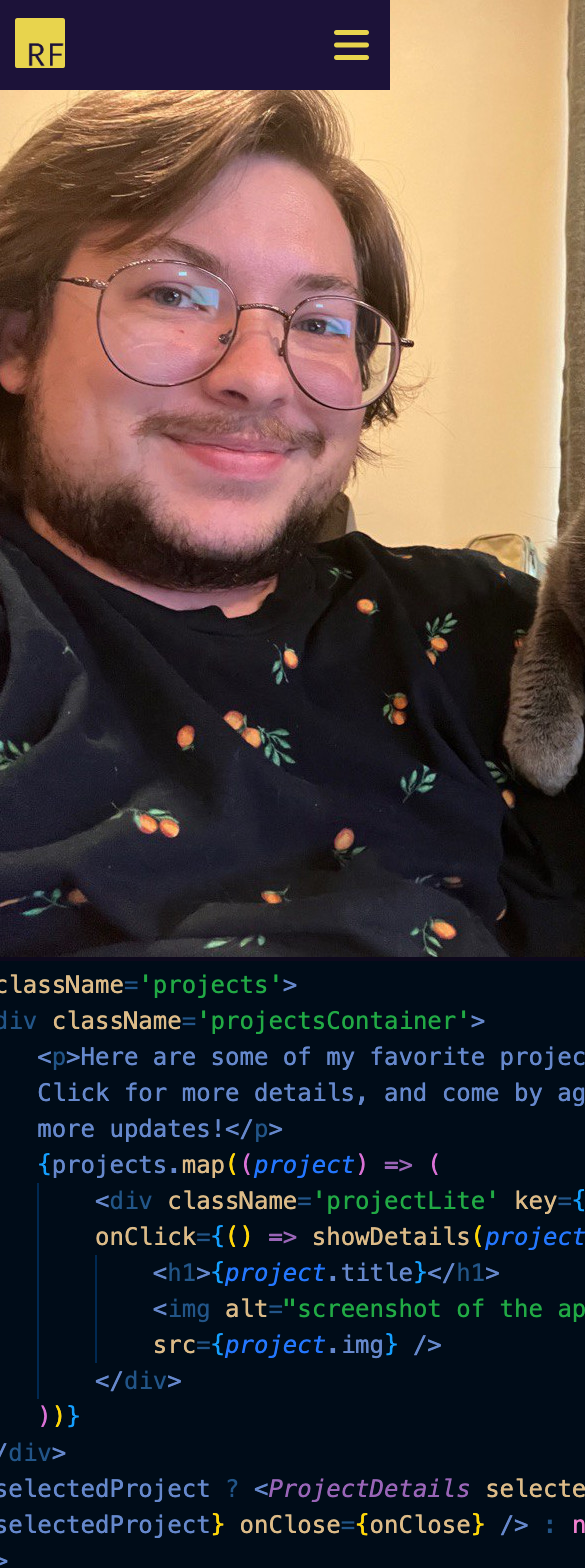
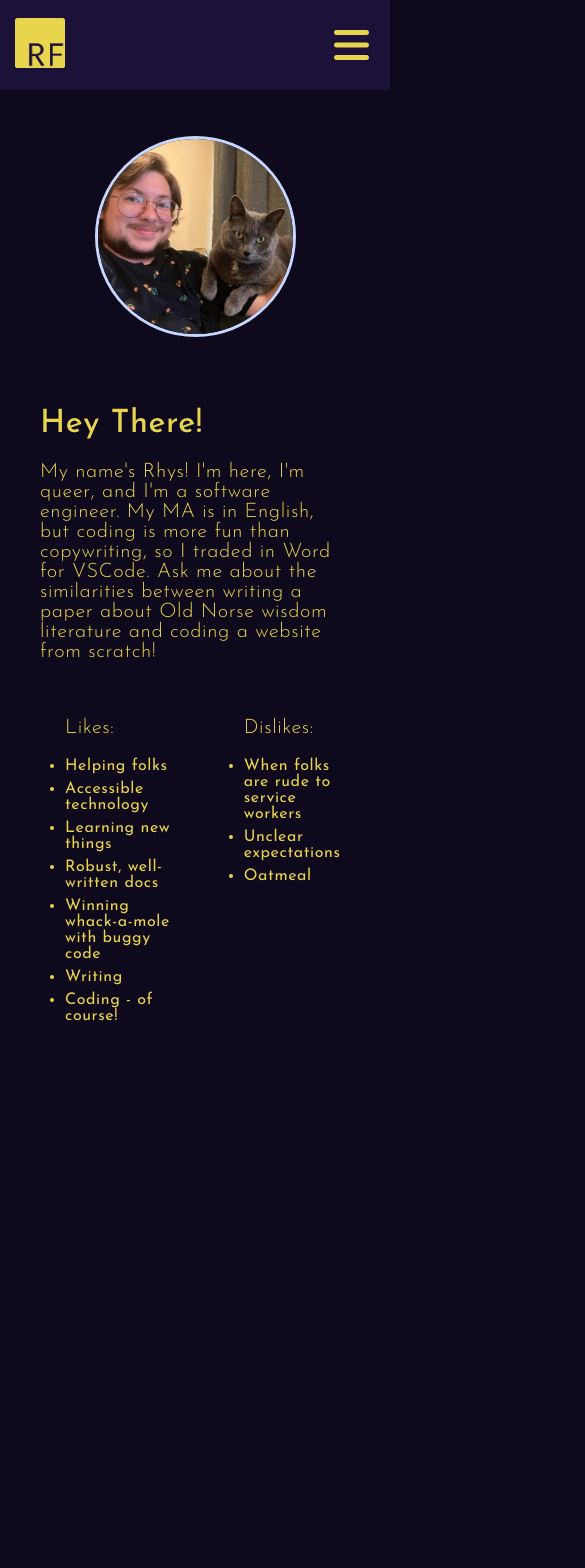
Before and after one commit to rhysrfrazier/Portfolio, a React (Vite) app: page / in a window 390 px wide. Shown: the top 1568 px of the page, 585 px wide, since content can reach past the window. After the commit the page ends 1047 px from the top, so only its background shows below. Built offline with nearby package versions, Linux system fonts and the light colour scheme.

Commit message:
redid about section (mobile)

```diff
--- a/src/App.css
+++ b/src/App.css
@@ -10,6 +10,15 @@ body {
   letter-spacing: .6px;
 
   color: #e8d44d;
+}
+
+body p {
+  font-size: 20px;
+  font-weight: 300;
+}
+
+body h1 {
+  font-weight: 500;
 }
 
 body a {
@@ -70,6 +79,8 @@ a {
   flex-direction: column;
   justify-content: space-evenly;
   align-items: center;
+
+  background-color:#1c1239
 }
 
 .burgerMenu a {
@@ -82,6 +93,62 @@ a {
 .lastBurgerLink {
   border-bottom: 0
 }
+
+/* About */
+
+.aboutSection {
+  background-color: #0e091c;
+  margin: 120px 0 0 0;
+}
+
+.insidePics {
+  display: flex;
+  justify-content: center;
+}
+
+.aboutOne {
+  width: 50%;
+  border-radius: 50%;
+  border: 3px solid #c6d8ff;
+  margin: 16px 0 50px 0;
+}
+
+/* Don't show the extra two pictures on mobile */
+
+.aboutTwo {
+  display: none;
+}
+
+.aboutThree {
+  display: none;
+}
+
+/* About text section */
+
+.heyThere {
+  margin: 0 40px 50px 40px;
+}
+
+.likesnDislikes {
+  display: flex;
+  justify-content: space-between;
+}
+
+.likes {
+  /* border: 1px solid red; */
+  padding: 0 20px 0 25px;
+}
+
+.dislikes {
+  /* border: 1px solid red; */
+  padding: 0 0 0 50px;
+}
+
+.likes li,
+.dislikes li {
+  margin-bottom: 7px;
+}
+
 
 /* Nav and body and universal
 
--- a/src/components/About.jsx
+++ b/src/components/About.jsx
@@ -11,7 +11,25 @@ export default function About() {
             <div className='heyContainer'>
                 <div className='heyThere'>
                     <h1>Hey There!</h1>
-                    <p>My name's Rhys! I'm here, I'm queer, and I'm a junior engineer - with an interest in accessible design and an eye for nit-picky details. My MA is in English, but coding is more fun than copywriting, so I traded in Word for VSCode. Ask me about the similarities between writing a paper about Old Norse wisdom literature and coding a website from scratch!</p>
+                    <p>My name's Rhys! I'm here, I'm queer, and I'm a software engineer. My MA is in English, but coding is more fun than copywriting, so I traded in Word for VSCode. Ask me about the similarities between writing a paper about Old Norse wisdom literature and coding a website from scratch!</p>
+                    <div className='likesnDislikes'>
+                        <ul className='likes'>
+                            <p>Likes:</p>
+                            <li>Helping folks</li>
+                            <li>Accessible technology</li>
+                            <li>Learning new things</li>
+                            <li>Robust, well-written docs</li>
+                            <li>Winning whack-a-mole with buggy code</li>
+                            <li>Writing</li>
+                            <li>Coding - of course!</li>
+                        </ul>
+                        <ul className='dislikes'>
+                            <p>Dislikes:</p>
+                            <li>When folks are rude to service workers</li>
+                            <li>Unclear expectations</li>
+                            <li>Oatmeal</li>
+                        </ul>
+                    </div>
                 </div>
             </div>
         </div>
```
